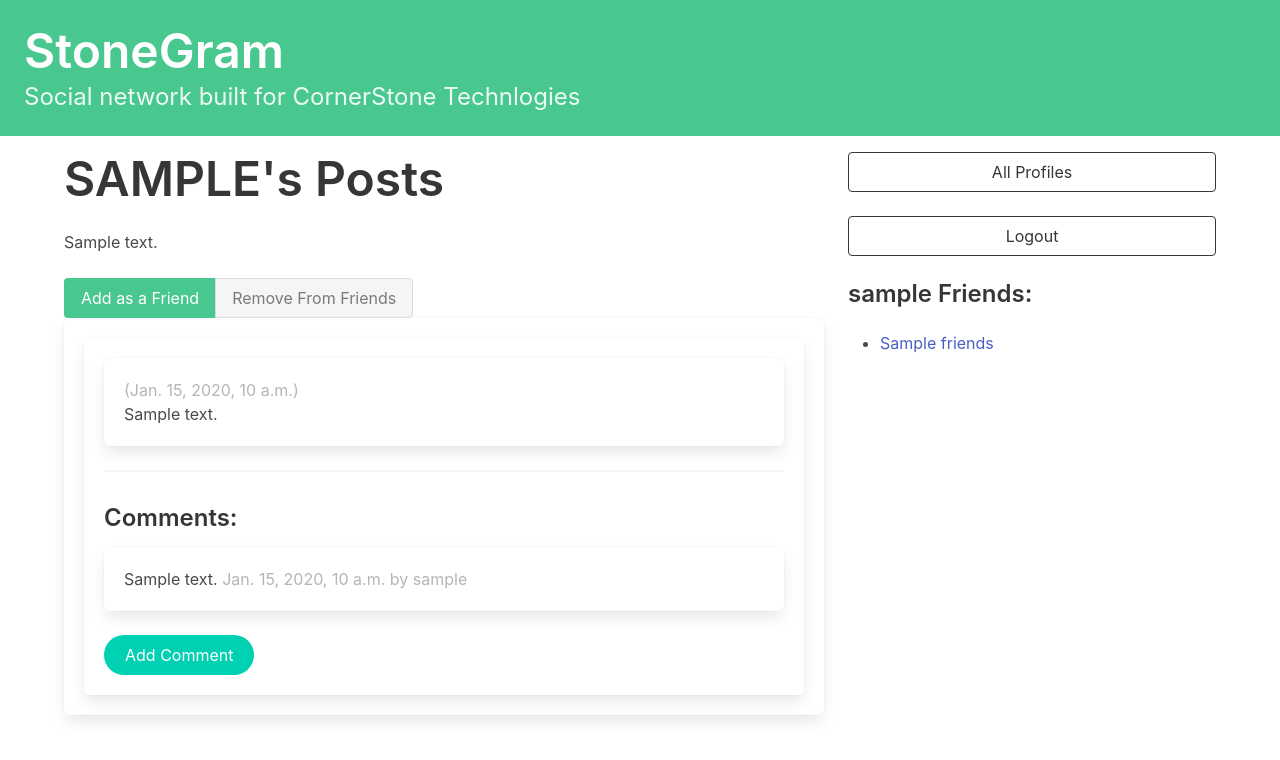
After one commit to Loriaaa123/CST, a Django app: template cstsocial/users/templates/users/profile.html in a window 1280 px wide. The commit adds this page. Shown: the top 760 px of the page. Run offline with Django 4.2, Linux system fonts and the light colour scheme; the template is opened without the code that fills it: most values are stand-ins (such as "Sample title", 1, 10 or a date in 2020); parts of the project's set-up code (start-up, migrations or seed data) failed here and were passed over.

Commit message:
added userProfile model/form and views for all profiles and individual profile

```diff
--- /dev/null
+++ b/cstsocial/users/templates/users/profile.html
@@ -0,0 +1,146 @@
+{% extends 'base.html' %} {% block content %}
+<!--this if statement is for checking private profile and if they are friends-->
+{% if profile.private_profile and profile != request.user.profile and request.user.profile not in profile.friends.all %}
+<div class="block">
+  <h1 class="title is-1">{{profile.user.username|upper}}'s Posts</h1>
+</div>
+<form method="post">
+  {% csrf_token %}
+  <div class="buttons has-addons">
+    {% if profile in user.profile.friends.all %}
+    <button class="button is-success is-static">Add as a Friend</button>
+    <button class="button is-danger" name="add_friend" value="Remove">
+      Remove From Friends
+    </button>
+    {% else %}
+    <button class="button is-success" name="add_friend" value="Add">
+      Add as a Friend
+    </button>
+    <button class="button is-danger is-static">Remove From Friends</button>
+    {% endif %}
+  </div>
+</form>
+{% else %}
+<div class="columns">
+  <div class="column">
+    <div class="block">
+      <h1 class="title is-1">{{profile.user.username|upper}}'s Posts</h1>
+      <p>{{profile.bio}}</p>
+    </div>
+    {% if profile != request.user.profile %}
+    <form method="post">
+      {% csrf_token %}
+      <div class="buttons has-addons">
+        {% if profile in user.profile.friends.all %}
+        <button class="button is-success is-static">Add as a Friend</button>
+        <button class="button is-danger" name="add_friend" value="Remove">
+          Remove From Friends
+        </button>
+        {% else %}
+        <button class="button is-success" name="add_friend" value="Add">
+          Add as a Friend
+        </button>
+        <button class="button is-danger is-static">Remove From Friends</button>
+        {% endif %}
+      </div>
+    </form>
+    {% endif %}
+    <div class="box">
+      <div class="content">
+        {% for post in profile.user.post.all %}
+        <div class="box">
+          <div class="box">
+            <span class="is-small has-text-grey-light">
+              ({{ post.created_at }})
+            </span>
+            {% if post.user == request.user %}
+            <a href="{% url 'users:update_post' post.id %}"
+              ><button class="button is-small is-warning" type="click">Edit</button></a
+            >
+            <a href="{% url 'users:delete_post' post.id %}"
+              ><button class="button is-small is-danger" type="click">Del</button></a
+            >
+            {% endif %}
+            <br />
+            {{ post.body }}
+          </div>
+          <!--comments of friends-->
+          {% if not post.comments.all %}
+          <hr />
+          <h3>There is no comments</h3>
+          {% else %}
+          <hr />
+          <h3>Comments:</h3>
+          {% for comment in post.comments.all %}
+          <div class="box">
+            {{ comment.body }}
+            <span class="is-small has-text-grey-light">
+              {{ comment.created_at }} by {{ comment.user.username }}
+            </span>
+            {% if comment.user == request.user %}
+            <a href="{% url 'users:delete_comment' comment.id %}"
+              ><button class="button is-small is-danger" type="click">Del</button></a
+            >
+            {% endif %}
+          </div>
+          {% endfor %} {% endif %}
+          <div>
+            <a href="{% url 'users:post_detail' post.id %}">
+              <button class="button is-primary is-rounded">Add Comment</button>
+            </a>
+          </div>
+          </div>
+          {% endfor %}
+        </div>
+      </div>
+    </div>
+
+    <div class="column is-one-third">
+      <div class="block">
+        <a href="{% url 'users:profile_list' %}">
+          <button class="button is-dark is-outlined is-fullwidth">
+            All Profiles
+          </button>
+        </a>
+      </div>
+      {% if request.user.profile == profile %}
+      <div class="block">
+        <a href="{% url 'users:edit_profile' profile.id%}">
+          <button class="button is-dark is-outlined is-fullwidth">
+            Edit Profiles
+          </button>
+        </a>
+      </div>
+      <div class="block">
+        <a href="{% url 'users:delete_user' profile.id %}">
+          <button class="button is-danger is-outlined is-fullwidth">
+            Delete Profile and User
+          </button>
+        </a>
+      </div>
+      {% endif %}
+      <div class="block">
+        <a href="{% url 'users:logout'%}">
+          <button class="button is-dark is-outlined is-fullwidth">
+            Logout
+          </button>
+        </a>
+      </div>
+
+      <div class="block">
+        <h3 class="title is-4">{{profile.user.username}} Friends:</h3>
+        <div class="content">
+          <ul>
+            {% for friend in profile.friends.all %}
+            <li>
+              <a href="{% url 'users:profile' friend.id %}"> {{ friend }} </a>
+            </li>
+            {% endfor %}
+          </ul>
+        </div>
+      </div>
+    </div>
+  </div>
+{% endif %}
+{% endblock content %}
+</div>
--- a/cstsocial/users/urls.py
+++ b/cstsocial/users/urls.py
@@ -6,4 +6,6 @@ urlpatterns = [
     path("", views.loginUser, name="login"),
     path("logout/", views.logoutUser, name="logout"),
     path("register/", views.registerUser, name="register"),
+    path("profile_list/", views.profile_list, name="profile_list"),
+    path("profile/<int:id>/", views.profile, name="profile"),
 ]
```
Also changed, not shown: cstsocial/users/forms.py (+12 -0 lines), cstsocial/users/models.py (+8 -1 lines), cstsocial/users/templates/users/dashboard.html (+84 -15 lines), cstsocial/users/templates/users/profile_list.html (added, +29 -0 lines), cstsocial/users/views.py (+24 -0 lines).
